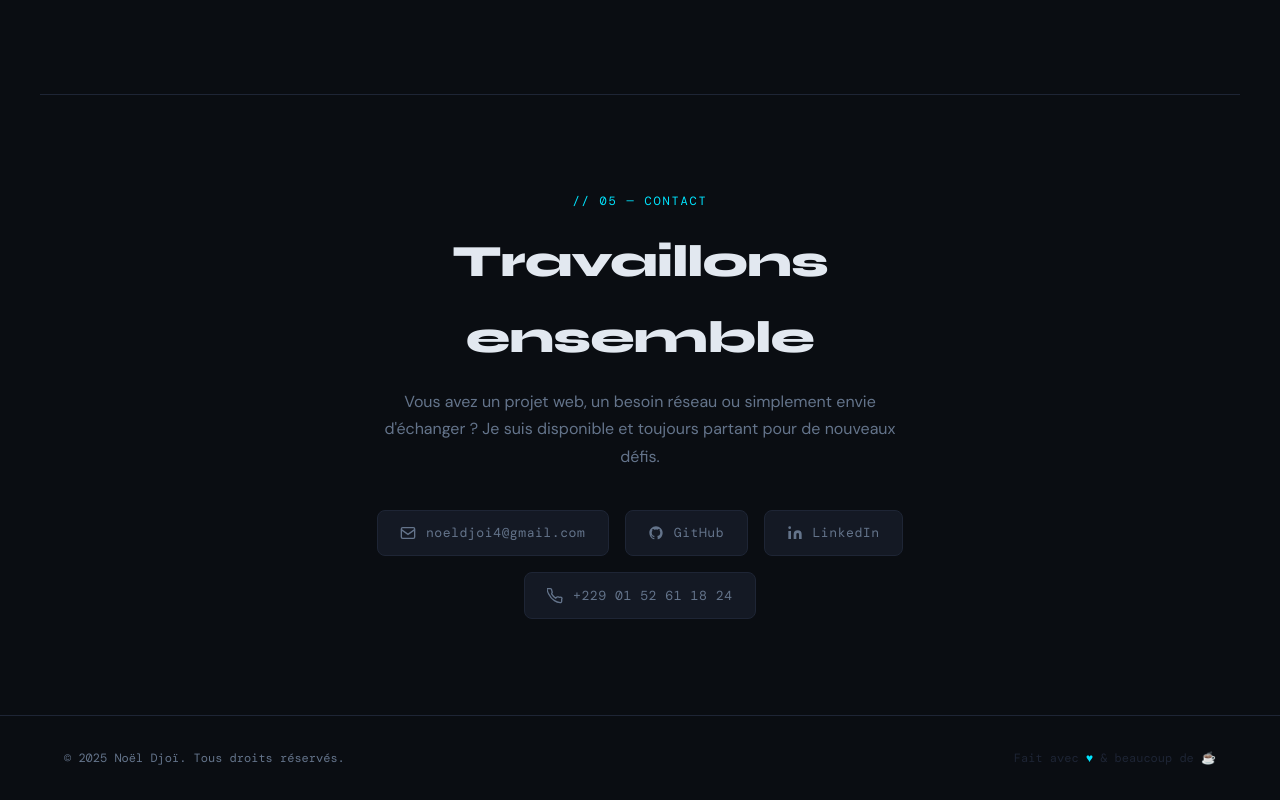
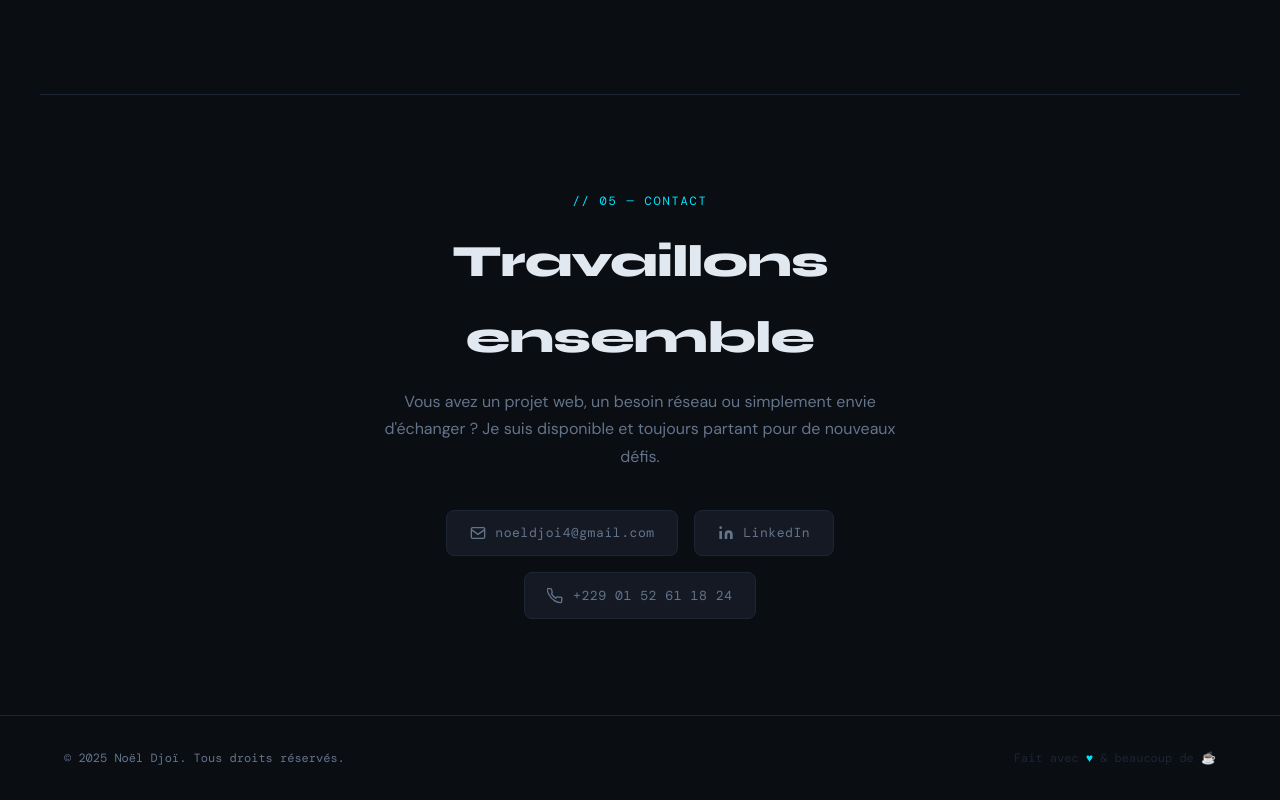
Before and after one commit to noeldjoi/portfolio, a plain HTML site: page index.html in a window 1280 px wide. Shown: the part 4638-5438 px from the top of the page. Drawn offline with nearby package versions, Linux system fonts and the light colour scheme; a web font is replaced by a local one.

Commit message:
Suppression du lien Github

```diff
--- a/index.html
+++ b/index.html
@@ -346,10 +346,6 @@
           <svg width="16" height="16" fill="none" stroke="currentColor" stroke-width="2" viewBox="0 0 24 24"><rect x="2" y="4" width="20" height="16" rx="2"/><path d="M2 7l10 7 10-7"/></svg>
           noeldjoi4@gmail.com
         </a>
-        <a href="https://github.com/noeldjoi/portfolio" target="_blank" class="contact-link">
-          <svg width="16" height="16" fill="currentColor" viewBox="0 0 24 24"><path d="M12 2C6.477 2 2 6.477 2 12c0 4.42 2.865 8.17 6.839 9.49.5.092.682-.217.682-.482 0-.237-.008-.866-.013-1.7-2.782.604-3.369-1.34-3.369-1.34-.454-1.156-1.11-1.464-1.11-1.464-.908-.62.069-.608.069-.608 1.003.07 1.531 1.03 1.531 1.03.892 1.529 2.341 1.087 2.91.832.092-.647.35-1.088.636-1.338-2.22-.253-4.555-1.11-4.555-4.943 0-1.091.39-1.984 1.029-2.683-.103-.253-.446-1.27.098-2.647 0 0 .84-.269 2.75 1.025A9.578 9.578 0 0112 6.836c.85.004 1.705.115 2.504.337 1.909-1.294 2.747-1.025 2.747-1.025.546 1.377.203 2.394.1 2.647.64.699 1.028 1.592 1.028 2.683 0 3.842-2.339 4.687-4.566 4.935.359.309.678.919.678 1.852 0 1.336-.012 2.415-.012 2.741 0 .267.18.578.688.48C19.138 20.167 22 16.418 22 12c0-5.523-4.477-10-10-10z"/></svg>
-          GitHub
-        </a>
         <a href="https://linkedin.com/in/noeldjoi" target="_blank" class="contact-link">
           <svg width="16" height="16" fill="currentColor" viewBox="0 0 24 24"><path d="M16 8a6 6 0 016 6v7h-4v-7a2 2 0 00-2-2 2 2 0 00-2 2v7h-4v-7a6 6 0 016-6zM2 9h4v12H2z"/><circle cx="4" cy="4" r="2"/></svg>
           LinkedIn
@@ -364,7 +360,7 @@
 
   <!-- ─── FOOTER ─── -->
   <footer>
-        <div style="justify-content: center;">© 2025 Noël Djoï. Tous droits réservés.</div>
+        <div>© 2025 Noël Djoï. Tous droits réservés.</div>
     <div class="footer-right">Fait avec <span>♥</span> & beaucoup de ☕</div>
   </footer>
 
```
